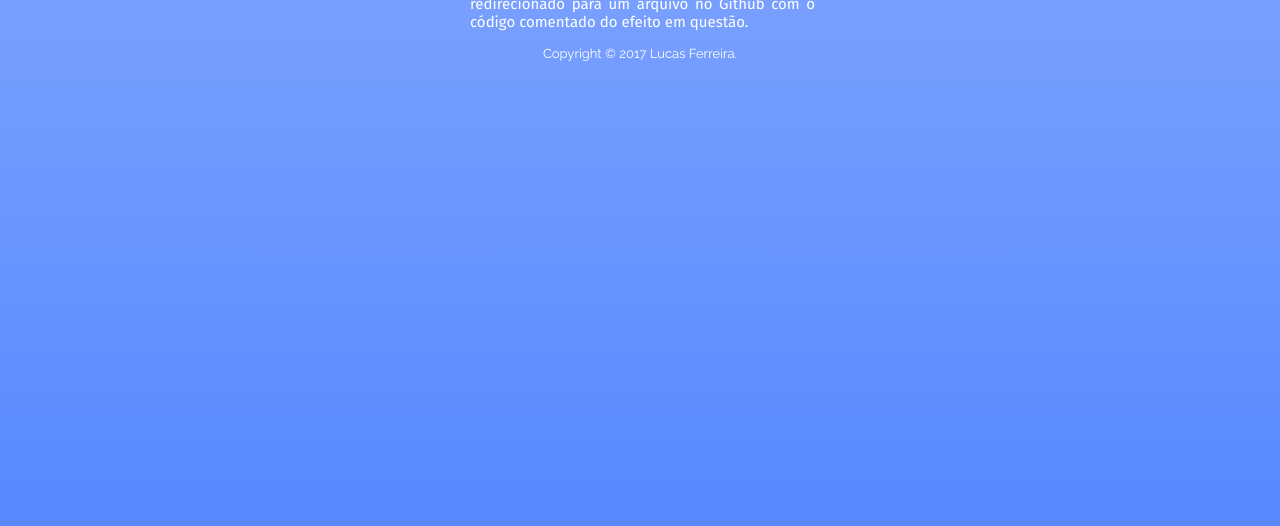
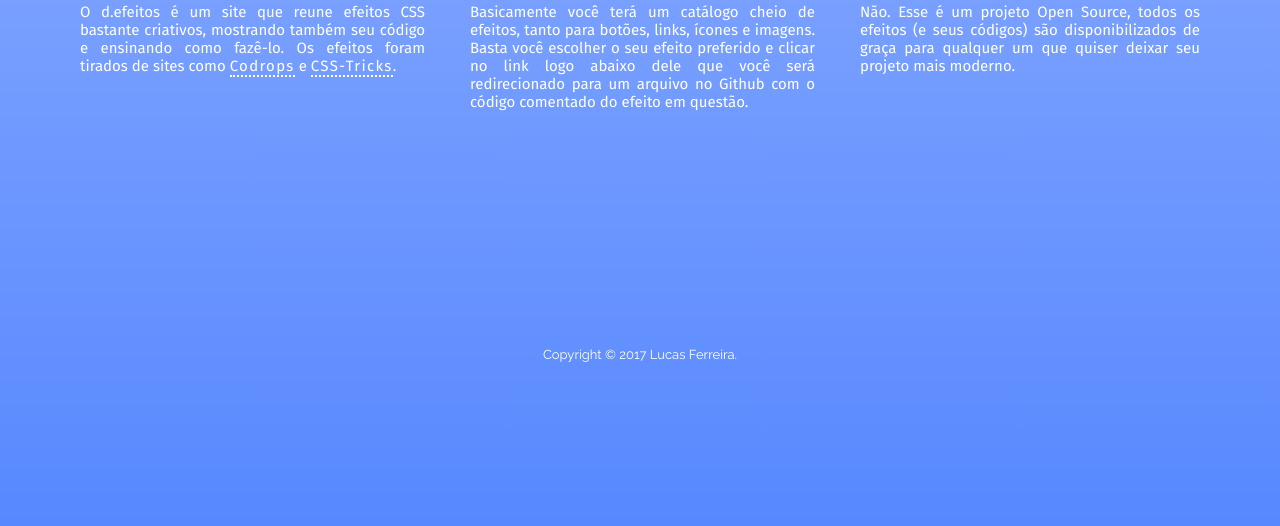
Before and after one commit to lucasfrosty/cool-effects, a website: page index.html in a window 1280 px wide. Shown: the part 274-800 px from the top of the page. Drawn offline with Linux system fonts and the light colour scheme.

Commit message:
index page margins fixed

```diff
--- a/index.html
+++ b/index.html
@@ -32,7 +32,7 @@
     </header>
 
     <main class="main">
-      <section>
+      <section style="margin-top: 100px;">
         <div class="container">
           <div class="row">
 
@@ -61,7 +61,7 @@
       </section>
     </main>
 
-    <footer class="footer">
+    <footer class="footer footer--index">
       <div class="text-center">Copyright &copy; 2017 Lucas Ferreira.</div>
     </footer>
   </body>
--- a/sass/components/_footer.scss
+++ b/sass/components/_footer.scss
@@ -2,6 +2,10 @@
   width: 100%;
   margin-bottom: 15px;
   font-size: 13px;
+}
+
+.footer--index {
+  margin-top: 17em;
 }
 
 .footer--links {
```
Also changed, not shown: css/main.css, css/min/main.min.css.
